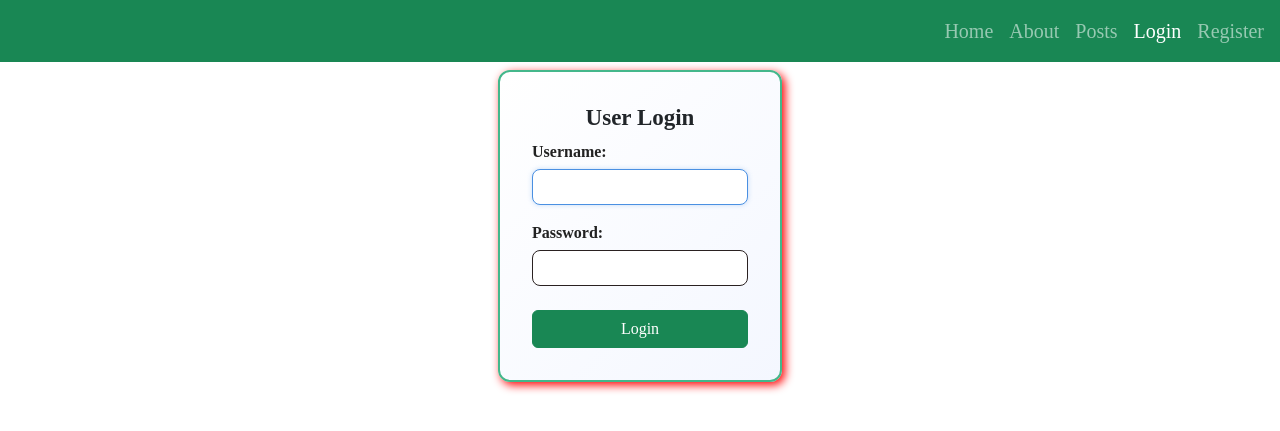
After one commit to LinusBwana/learning-django-my-blog, a Django app: page /users/login/ in a window 1280 px wide. The commit adds this page. Shown: the top 431 px of the page. Run offline with Django 5.2, Linux system fonts and the light colour scheme.

Commit message:
added user login functionality using Django AuthenticationForm

```diff
--- a/myblog/static/css/style.css
+++ b/myblog/static/css/style.css
@@ -55,6 +55,7 @@ a:hover {
     background: linear-gradient(135deg, #ffffff, #f4f7ff);
     padding: 2rem;
     transition: transform 0.3s ease, box-shadow 0.3s ease;
+    font-size: 13px;
 }
 .form-container:hover {
     transform: translateY(-5px);
@@ -66,12 +67,35 @@ a:hover {
     display: block;
     margin-bottom: 5px;
     color: #222;
+    font-size: 13px;
 }
 
-.register-account{
+.login-form {
+    border: solid 2px;
+    border-color: #44B78B;
+    box-shadow: 3px 3px 10px red;
+    border-radius: 12px;
+    background: linear-gradient(135deg, #ffffff, #f4f7ff);
+    padding: 2rem;
+    transition: transform 0.3s ease, box-shadow 0.3s ease;
+    max-width: 300px;
+}
+.login-form:hover {
+    transform: translateY(-5px);
+    box-shadow: 3px 3px 10px rgb(5, 138, 255);
+}
+
+.login-form label {
     font-weight: bold;
-    color: hsl(245, 94%, 43%);
+    display: block;
+    margin-bottom: 5px;
+    color: #222;
+}
+
+.login-account, .register-account{
     text-align: center;
+    font-size: 23px;
+    font-weight: bold;
 }
 
 input[type="text"],
--- a/myblog/templates/base.html
+++ b/myblog/templates/base.html
@@ -20,6 +20,7 @@
             <a class="nav-link {% if current == 'homepage' %}active{% endif %}" href="{% url 'homepage' %}">Home</a>
             <a class="nav-link {% if current == 'about' %}active{% endif %}" href="{% url 'about' %}">About</a>
             <a class="nav-link {% if current == 'posts' %}active{% endif %}" href="{% url 'posts:posts' %}">Posts</a>
+            <a class="nav-link {% if current == 'login' %}active{% endif %}" href="{% url 'users:login' %}">Login</a>
             <a class="nav-link {% if current == 'register' %}active{% endif %}" href="{% url 'users:register' %}">Register</a>
             {% endwith %}
         </div>
--- /dev/null
+++ b/myblog/users/templates/users/login.html
@@ -0,0 +1,18 @@
+{% extends "base.html" %}
+
+{% block title %}
+    User Login
+{% endblock title %}
+
+{% block content %}
+
+    <div class="login-form">
+        <h2 class="login-account">User Login</h2>
+        <form class="form-with-validation" action="{% url 'users:login' %}" method="post">
+            {% csrf_token %}
+            {{ form }}
+            <button class="btn btn-success mt-2 form-submit">Login</button>
+        </form>
+    </div>
+
+{% endblock content %}
--- a/myblog/users/urls.py
+++ b/myblog/users/urls.py
@@ -5,4 +5,5 @@ app_name = "users"
 
 urlpatterns = [
     path('register/', views.register_view, name='register'),
+    path('login/', views.login_view, name='login'),
 ]
--- a/myblog/users/views.py
+++ b/myblog/users/views.py
@@ -1,13 +1,25 @@
 from django.shortcuts import render, redirect
-from django.contrib.auth.forms import UserCreationForm
+from django.contrib.auth.forms import UserCreationForm, AuthenticationForm
+from django.contrib.auth import login
 
 # Create your views here.
 def register_view(request):
     if request.method == "POST":
         form = UserCreationForm(request.POST)
         if form.is_valid():
-            form.save()
+            login(request, form.save())
             return redirect("posts:posts")
     else:
         form = UserCreationForm()
     return render(request, "users/register.html", { "form": form })
+
+def login_view(request):
+    if request.method == "POST":
+        form = AuthenticationForm(data=request.POST)
+        if form.is_valid():
+            login(request, form.get_user())
+            return redirect("posts:posts")
+
+    else:
+        form = AuthenticationForm()
+    return render(request, "users/login.html", { "form": form })
```
